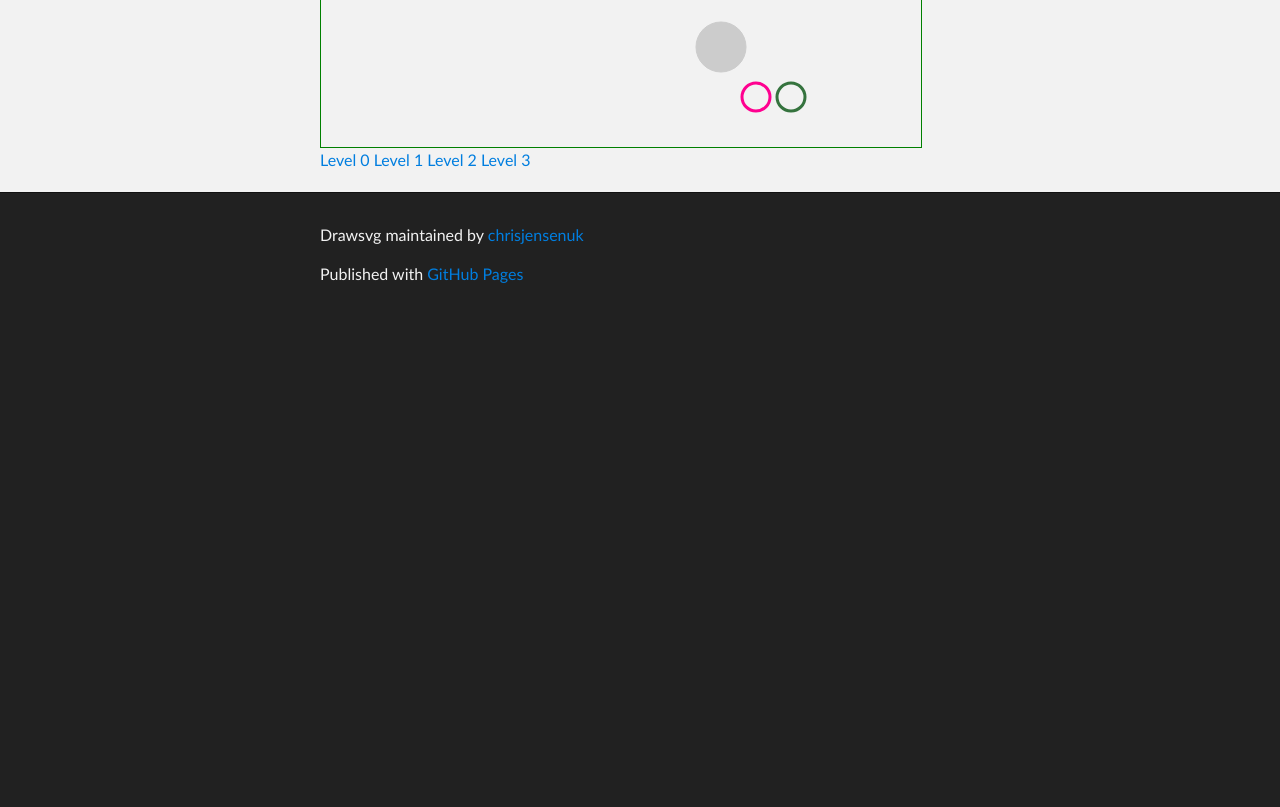
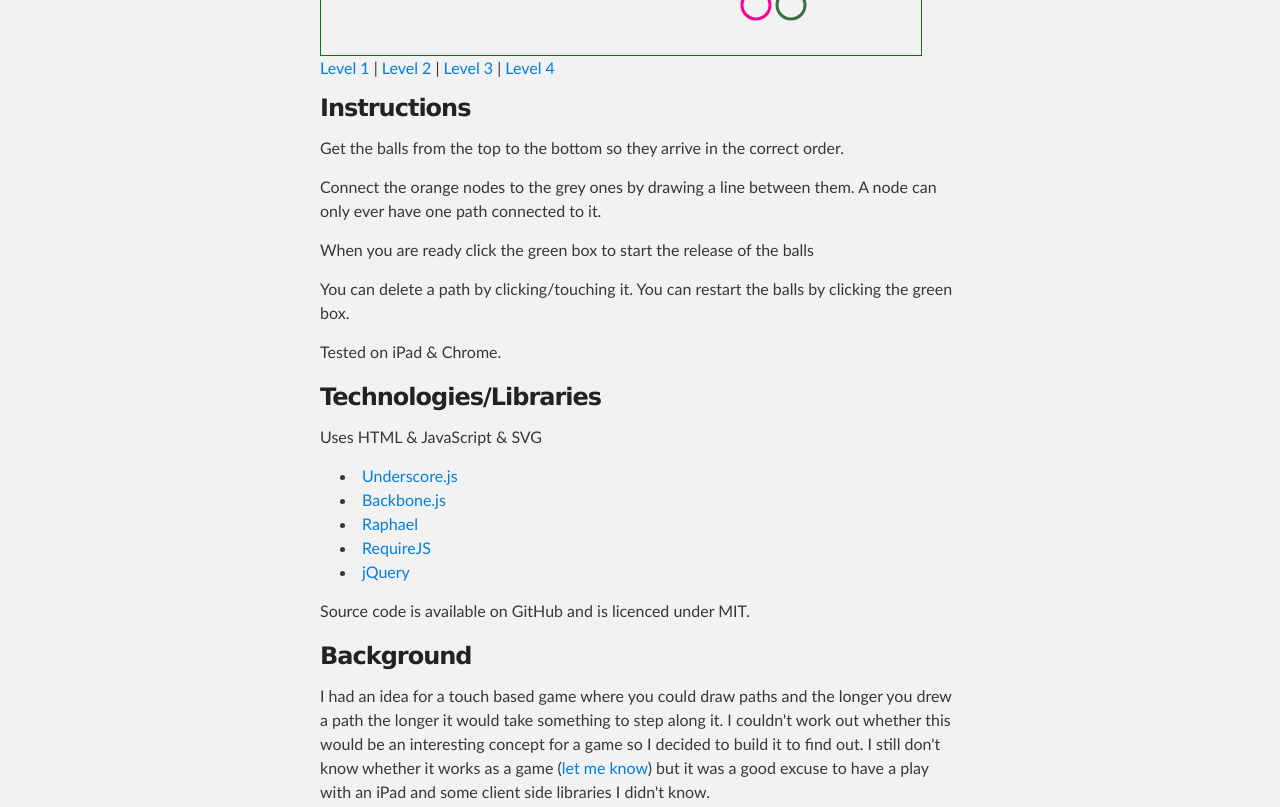
Before and after one commit to chrisjensenuk/DrawSvg, a plain HTML site: page index.html in a window 1280 px wide. Shown: the part 760-1567 px from the top of the page. Before the commit the page ends 1081 px from the top, so only its background shows below. Drawn offline with Linux system fonts and the light colour scheme.

Commit message:
Content updates

```diff
--- a/index.html
+++ b/index.html
@@ -10,7 +10,7 @@
 
 	<link rel="stylesheet" type="text/css" href="css/style.css" />
 
-    <title>Drawsvg</title>
+    <title>DrawSvg</title>
   </head>
 
   <body>
@@ -20,7 +20,7 @@
         <header class="inner">
           <a id="forkme_banner" href="https://github.com/chrisjensenuk/DrawSvg">View on GitHub</a>
 
-          <h1 id="project_title">Drawsvg</h1>
+          <h1 id="project_title">DrawSvg</h1>
           <h2 id="project_tagline"></h2>
 
             <section id="downloads">
@@ -33,17 +33,64 @@
     <!-- MAIN CONTENT -->
     <div id="main_content_wrap" class="outer">
       <section id="main_content" class="inner">
-        <h3>Drawsvg Game... Experiments with javascript, svg and touch.</h3>
+
 
 		<div id="board"></div>
 
-		<a href="#level/0">Level 0</a>
-		<a href="#level/1">Level 1</a>
-		<a href="#level/2">Level 2</a>
-		<a href="#level/3">Level 3</a>
+		<a href="#level/0">Level 1</a> |
+		<a href="#level/1">Level 2</a> |
+		<a href="#level/2">Level 3</a> |
+		<a href="#level/3">Level 4</a>
+
+		<h3>Instructions</h3>
+	<p>
+	Get the balls from the top to the bottom so they arrive in the correct order.
+	</p>
+
+	<p>
+	Connect the orange nodes to the grey ones by drawing a line between them.  A node can only ever have one path connected to it.
+	</p>
+
+	<p>
+	When you are ready click the green box to start the release of the balls
+	</p>
+
+	<p>
+	You can delete a path by clicking/touching it.  You can restart the balls by clicking the green box.
+	</p>
+
+	<p>
+	Tested on iPad & Chrome.
+	</p>
+
+	<h3>Technologies/Libraries</h3>
+
+	<p>
+	Uses HTML & JavaScript & SVG
+	<ul>
+	   <li><a href="http://underscorejs.org/">Underscore.js</a></li>
+	   <li><a href="http://documentcloud.github.com/backbone/">Backbone.js</a></li>
+	   <li><a href="http://raphaeljs.com/">Raphael</a></li>
+	   <li><a href="http://requirejs.org/">RequireJS</a></li>
+	   <li><a href="http://jquery.com/">jQuery</a></li>
+	</ul>
+	</p>
+
+	<p>
+	Source code is available on GitHub and is licenced under MIT.
+	</p>
+
+	<h3>Background</h3>
+	<p>
+	I had an idea for a touch based game where you could draw paths and the longer you drew a path the longer it would take something to step along it.
+	I couldn't work out whether this would be an interesting concept for a game so I decided to build it to find out.
+	I still don't know whether it works as a game (<a href="http://twitter.com/chrisjensenuk">let me know</a>) but it was a good excuse to have a play with an iPad and some client side libraries I didn't know.
+	</p>
 
 </section>
     </div>
+
+
 
     <!-- FOOTER  -->
     <div id="footer_wrap" class="outer">
```
